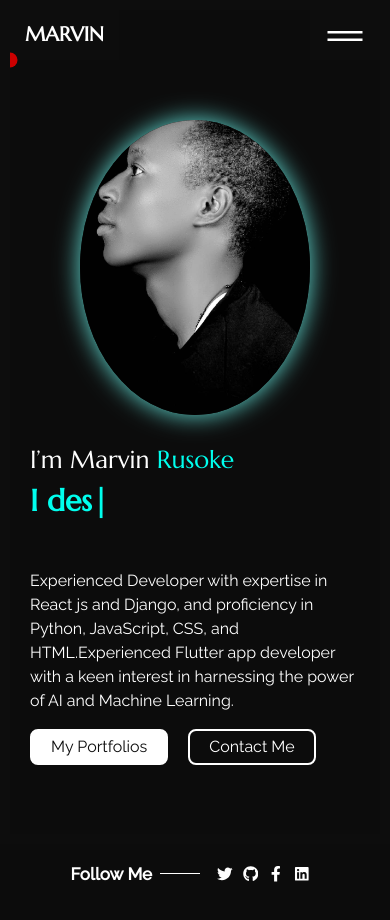
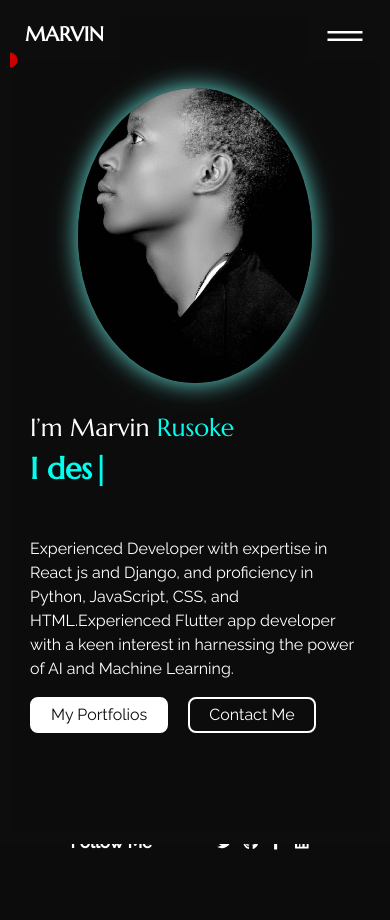
Before and after one commit to RusokeMarvin/react-portfolio-master, a React (Create React App) app: page / in a window 390 px wide. Shown: the top 920 px of the page. Built offline with nearby package versions, Linux system fonts and the light colour scheme.

Commit message:
margintop

```diff
--- a/src/pages/home/style.css
+++ b/src/pages/home/style.css
@@ -161,9 +161,9 @@ section {
 @media (max-width:991.98px) {
     .intro_sec .h_bg-image {
         margin: auto;
-        margin-top: 5em;
+        margin-top: 3em;
         min-height: 35vh;
-        width: 230px; /* Set a specific width for the image */
+        width: 234px; /* Set a specific width for the image */
         margin-bottom: 30px;
 
     }
```
